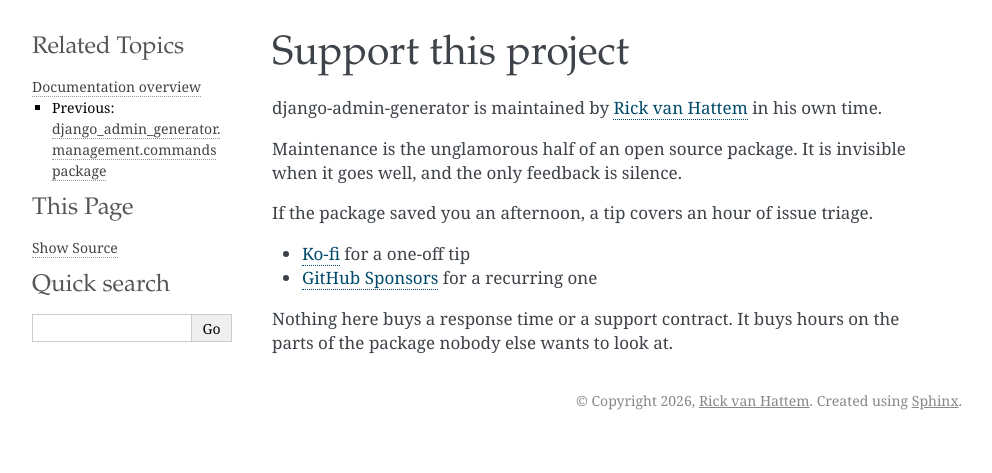
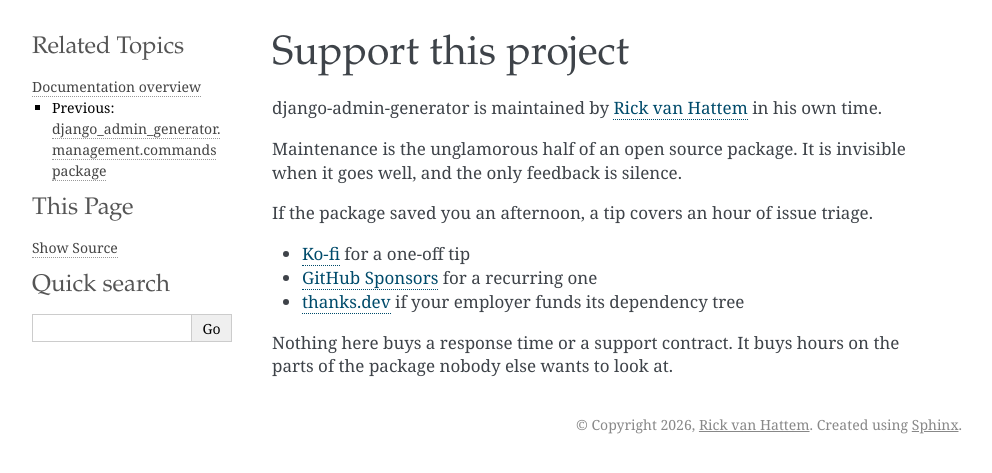
Before and after one commit to wolph/django-admin-generator, a Sphinx documentation site: the page built from docs/sponsor.rst, in a window 1280 px wide. Shown: the top 473 px of the page, without its empty margins (148-1140 px from the left). Built offline with Sphinx 7.4.7, drawn with Linux system fonts in a browser that asks for light colours.

Commit message:
docs: add thanks.dev to the funding options

```diff
--- a/docs/sponsor.rst
+++ b/docs/sponsor.rst
@@ -11,6 +11,8 @@
 
 - `Ko-fi <https://ko-fi.com/wolph_gh>`_ for a one-off tip
 - `GitHub Sponsors <https://github.com/sponsors/wolph>`_ for a recurring one
+- `thanks.dev <https://thanks.dev/u/gh/wolph>`_ if your employer funds its
+  dependency tree
 
 Nothing here buys a response time or a support contract. It buys hours on the
 parts of the package nobody else wants to look at.
```
Also changed, not shown: README.md (+3 -0 lines), 1 other file.
